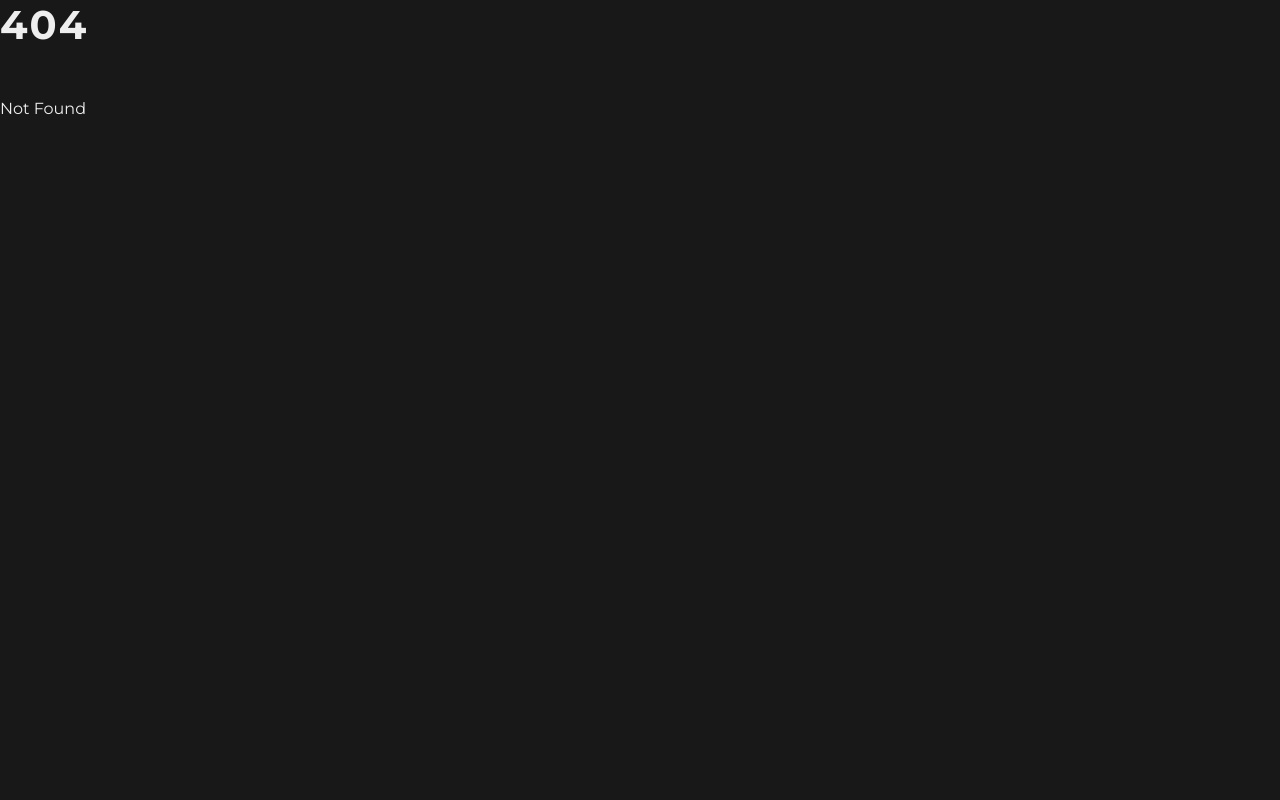
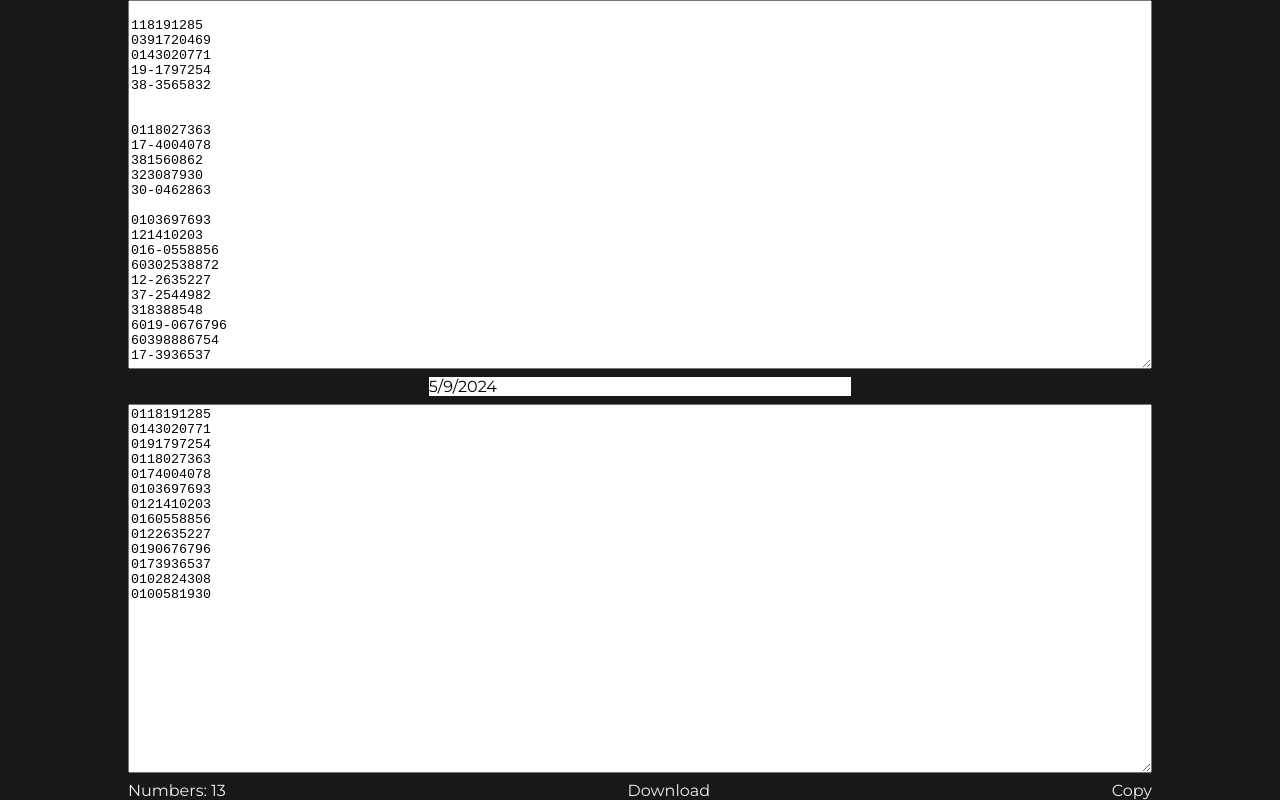
Before and after one commit to Azuriru/Zephy, a SvelteKit app: page /text in a window 1280 px wide. Before the commit this address had no page. Built offline with nearby package versions, Linux system fonts and the light colour scheme.

Commit message:
update: add text editor

```diff
--- a/package.json
+++ b/package.json
@@ -41,5 +41,8 @@
 		"vite": "^5.0.0",
 		"vite-plugin-pwa": "^0.19.0"
 	},
-	"type": "module"
+	"type": "module",
+	"dependencies": {
+		"eslint-plugin-antfu": "^3.1.1"
+	}
 }
--- /dev/null
+++ b/src/routes/text/+page.svelte
@@ -0,0 +1,73 @@
+<script lang="ts">
+    const copy = (str: string) => navigator.clipboard.writeText(str);
+
+    let filename = (new Date).toLocaleDateString();
+    let input = new Array(30)
+        .fill(null)
+        .map((_) => {
+            if (Math.random() < 0.2) return '';
+
+            const random = Array(7).fill(null).map(() => Math.floor(Math.random() * 10)).join('');
+            const six = Math.random() < 0.5 ? '60' : '0';
+            const nosix = Math.random() < 0.5 ? six : '';
+            const dash = Math.random() < 0.5 ? '-' : '';
+            const prefix = `${Math.random() < 0.5 ? '1' : '3'}${Math.floor(Math.random() * 10)}`;
+
+            return `${nosix}${prefix}${dash}${random}`;
+        })
+        .join('\n');
+    $: output = Array.from(new Set(input.split('\n')))
+        .map((line) => {
+            if (!line || (/[a-z]/).test(line)) return;
+
+            line = line.replace(/^60|^0/, '');
+
+            if (!line.startsWith('1')) return;
+
+            return line
+                .replace(/^/, '0')
+                .replaceAll('-', '')
+                .replaceAll(' ', '');
+        })
+        .filter(Boolean)
+        .join('\n');
+    $: linecount = output.split('\n').length;
+    $: download = new Blob([output], { type: 'text/plain' });
+</script>
+
+<div class="wrapper">
+    <textarea bind:value={input} rows={40} />
+    <input bind:value={filename} />
+    <textarea value={output} rows={40} />
+    <div class="tools">
+        <span>Numbers: {linecount}</span>
+        <a href={URL.createObjectURL(download)} download="{filename}.txt">Download</a>
+        <button type="button" on:click={() => copy(output)}>Copy</button>
+    </div>
+</div>
+
+<style lang="scss">
+    .wrapper {
+        height: 100%;
+        @include flex(column, centerX, centerY);
+        gap: 8px;
+        width: 100%;
+        overflow: auto;
+    }
+
+    .tools {
+        @include flex(center, between);
+        gap: 12px;
+        width: 80%;
+
+    }
+    input {
+        background: white;
+        color: black;
+        width: 33%;
+    }
+
+    textarea {
+        width: 80%;
+    }
+</style>
```
Also changed, not shown: src/routes/+layout.svelte (line endings or trailing spaces), 1 other file (tests, documents, lock files or other folders).
